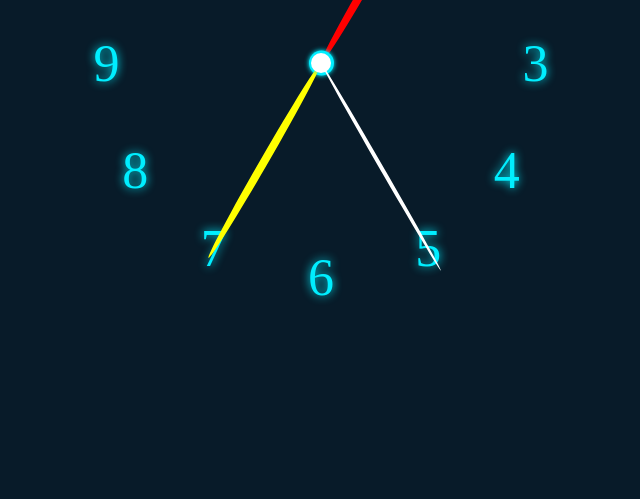
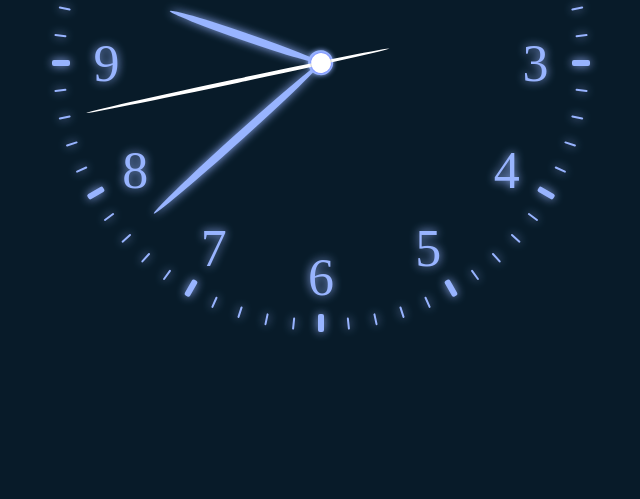
Before and after one commit to 0T333/AnalogClock, a plain HTML site: page index.html in a window 1280 px wide. Shown: the part 337-836 px from the top of the page, without its empty margins (319-959 px from the left). Drawn offline with Linux system fonts and the light colour scheme.

Commit message:
Add files via upload

```diff
--- a/index.html
+++ b/index.html
@@ -11,6 +11,7 @@
 
 <body>
     <div class="wrapper">
+        <div class="bar-seconds"></div>
         <div class="number-hours"></div>
 
         <div class="hands-box">
--- a/script.js
+++ b/script.js
@@ -1,6 +1,9 @@
 const numberHours = document.querySelector('.number-hours');
+const barSeconds = document.querySelector('.bar-seconds');
 
 const numberElement = [];
+const barElement = [];
+
 
 //creat numberhours
 for (let i = 1;i<=12; i++ ){
@@ -11,3 +14,43 @@ for (let i = 1;i<=12; i++ ){
 }
 
 numberHours.insertAdjacentHTML("afterbegin", numberElement.join(""));
+
+//create bar seconds
+for (let i = 1;i<=60; i++ ){
+    barElement.push(
+        `<span style="--index:${i};"><p></p></span>`
+    );
+}
+
+barSeconds.insertAdjacentHTML("afterbegin", barElement.join(""));
+
+const handHours = document.querySelector('.hand.hours');
+const handMinutes = document.querySelector('.hand.minutes');
+const handSeconds = document.querySelector('.hand.seconds');
+
+function getCurrentTime(){
+    let date = new Date();
+    let currentHours = date.getHours();
+    let currentMinutes = date.getMinutes();
+    let currentSeconds = date.getSeconds();
+
+    /*
+    60s = 360deg so 1s = 6 deg
+    60min are the same
+    12h = 360deg so 1h = 30deg
+
+    1h = 30deg means 60min = 30deg so 1min = 0.5deg
+
+    so 1h is (h * 30 + min /2)
+    */
+
+    handHours.style.transform = `rotate(${currentHours * 30 + currentMinutes/2}deg)`;
+    handMinutes.style.transform = `rotate(${currentMinutes * 6}deg)`;
+    handSeconds.style.transform = `rotate(${currentSeconds * 6}deg)`;
+}
+
+//call getcurrenttime on page load
+getCurrentTime();
+
+//call getcurrenttime to set clock hands every seconds
+setInterval(getCurrentTime,1000);
--- a/style.css
+++ b/style.css
@@ -21,13 +21,45 @@ body{
     display: flex;
     justify-content: center;
     align-items: center;
+    animation:  colorful 30s linear infinite;
 }
+
+@keyframes colorful{
+    100%{
+        filter: hue-rotate(360deg);
+    }
+}
+
+.bar-seconds,
 
 .number-hours{
     position: absolute;
     width: 100%;
     height: 100%;
     border-radius: 50%;
+}
+
+.bar-seconds span{
+    position: absolute;
+    /*360/60=6deg*/
+    transform: rotate(calc(var(--index) * 6deg));
+    inset: -20px;
+    text-align: center;
+}
+
+.bar-seconds span p{
+    display: inline-block;
+    width: 2px;
+    height: 12px;
+    background: #0ef;
+    border-radius: 2px;
+    box-shadow: 0 0 10px #0ef;
+}
+
+.bar-seconds span:nth-child(5n) p{
+    width: 6px;
+    height: 18px;
+    transform: translateY(1px);
 }
 
 .number-hours span{
@@ -63,6 +95,7 @@ body{
     display: inline-block;
     transform-origin: bottom;
     border-radius: 50%;
+    box-shadow: 0 0 10px #0ef;
 }
 
 .hands-box .hours{
@@ -73,8 +106,8 @@ body{
 .hands-box .hours i{
     width: 8px;
     height: 160px;/*half of parent height*/
-    background: red;
-    transform: rotate(30deg);
+    background: #0ef;
+
 }
 
 .hands-box .minutes{
@@ -98,8 +131,8 @@ body{
 .hands-box .minutes i{
     width: 8px;
     height: 225px;/*half of parent height*/
-    background: yellow;
-    transform: rotate(210deg);
+    background: #0ef;
+
 }
 
 .hands-box .seconds{
@@ -117,12 +150,12 @@ body{
     height: 20px;
     border-radius: 50%;
     background: #fff;
-    box-shadow: 0 0 5px #0ef;
+    box-shadow: 0 0 2px rgba(0,0,0,.5);
 }
 
 .hands-box .seconds i{
     width: 4px;
-    height: 240px;/*half of parent height*/
+    height: calc(240px + 70px);/*half of parent height*/
     background: white;
-    transform: rotate(150deg);
+    box-shadow: none;
 }
```
